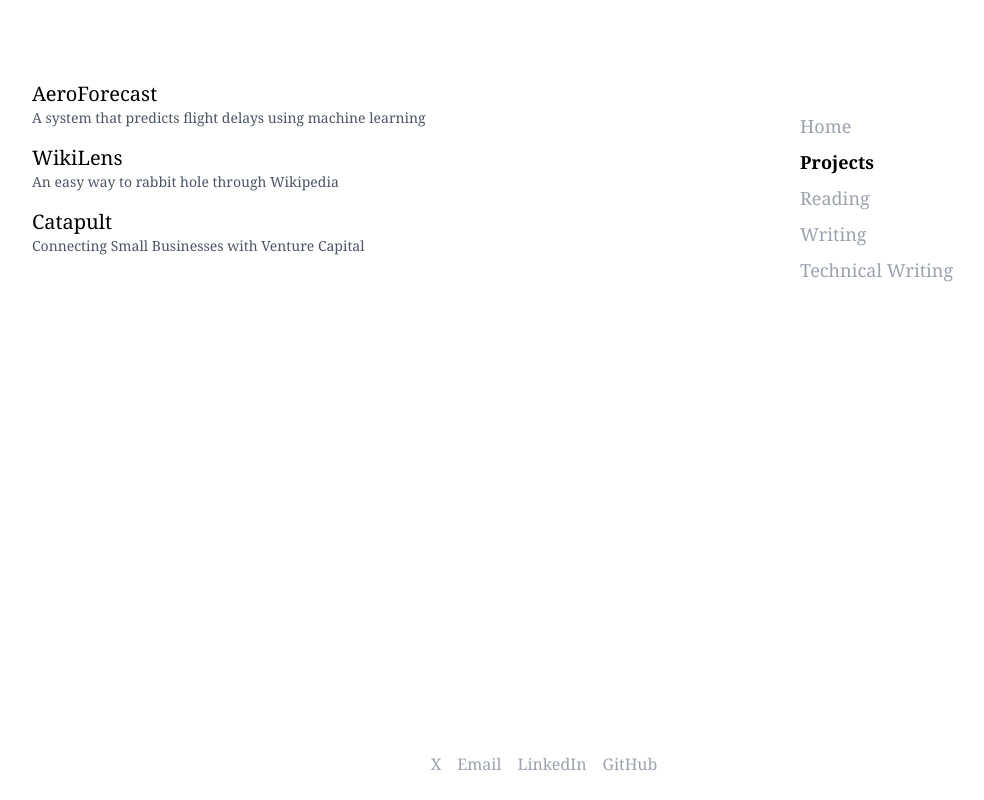
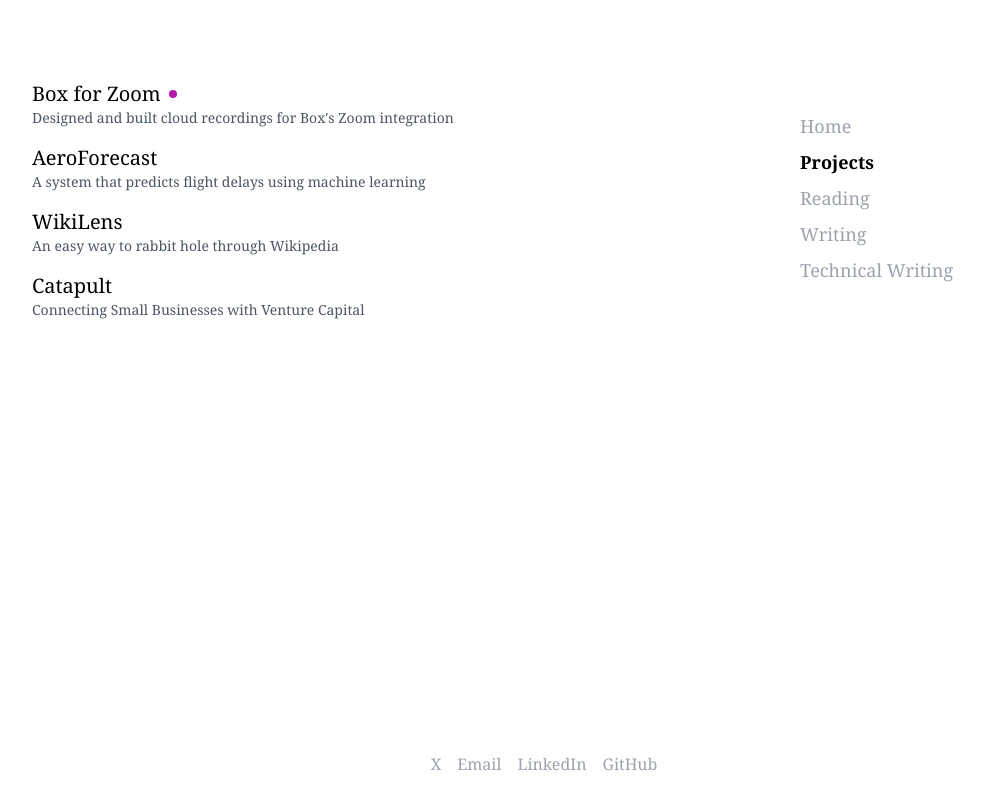
Before and after one commit to mushster/website, a React (Create React App) app: page / in a window 1280 px wide. Both pictures are taken after a click on the button "Projects". Shown: the whole page, without its empty margins (96-1080 px from the left). Built offline with nearby package versions, Linux system fonts and the light colour scheme.

Commit message:
added box work

```diff
--- a/src/Layout.js
+++ b/src/Layout.js
@@ -57,6 +57,38 @@
         <section>
           <div className="space-y-6">
             <ul className="list-none space-y-4">
+            <li>
+                <a
+                  href="https://www.box.com/partners/zoom"
+                  target="_blank"
+                  rel="noopener noreferrer"
+                  className="block group"
+                >
+                  <h3 className="text-xl text-black group-hover:text-[#b319ab] group-hover:italic transition-all flex items-center">
+                    Box for Zoom
+                    <span className="ml-2 w-2 h-2 bg-[#b319ab] rounded-full inline-block"></span>
+                  </h3>
+                  <p className="text-gray-600 text-sm">
+                    Designed and built cloud recordings for Box's Zoom integration
+                  </p>
+                </a>
+              </li>
+              {/* <li>
+                <a
+                  href="https://www.box.com/partners/zoom"
+                  target="_blank"
+                  rel="noopener noreferrer"
+                  className="block group"
+                >
+                  <h3 className="text-xl text-black group-hover:text-[#b319ab] group-hover:italic transition-all flex items-center">
+                    Gallery
+                    <span className="ml-2 w-2 h-2 bg-[#b319ab] rounded-full inline-block"></span>
+                  </h3>
+                  <p className="text-gray-600 text-sm">
+                    Various UI designs in vanilla HTML/CSS
+                  </p>
+                </a>
+              </li> */}
               <li>
                 <a
                   href="https://github.com/mushster/AeroForecast"
@@ -68,6 +100,7 @@
                   <p className="text-gray-600 text-sm">A system that predicts flight delays using machine learning</p>
                 </a>
               </li>
+
               <li>
                 <a
                   href="https://github.com/mushster/wiki-explorer"
```
